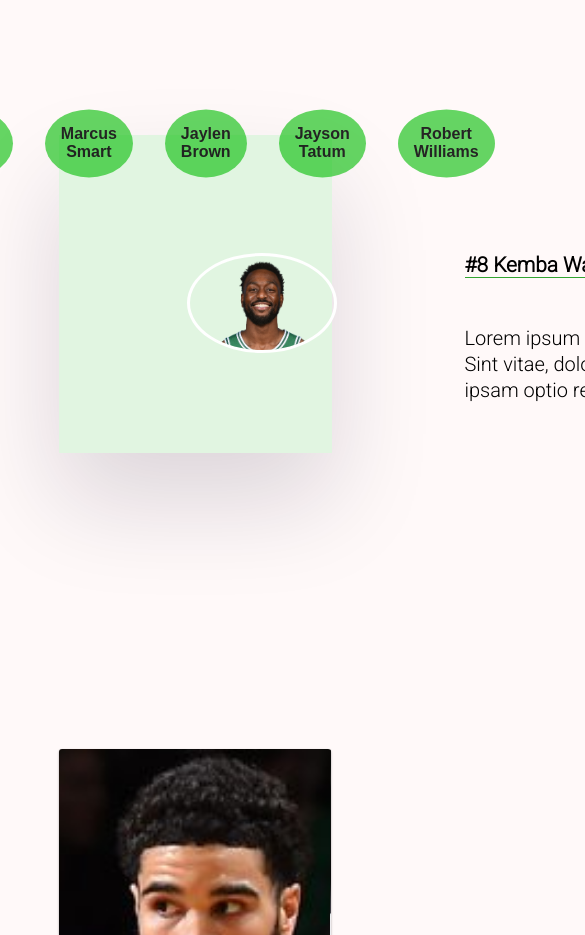
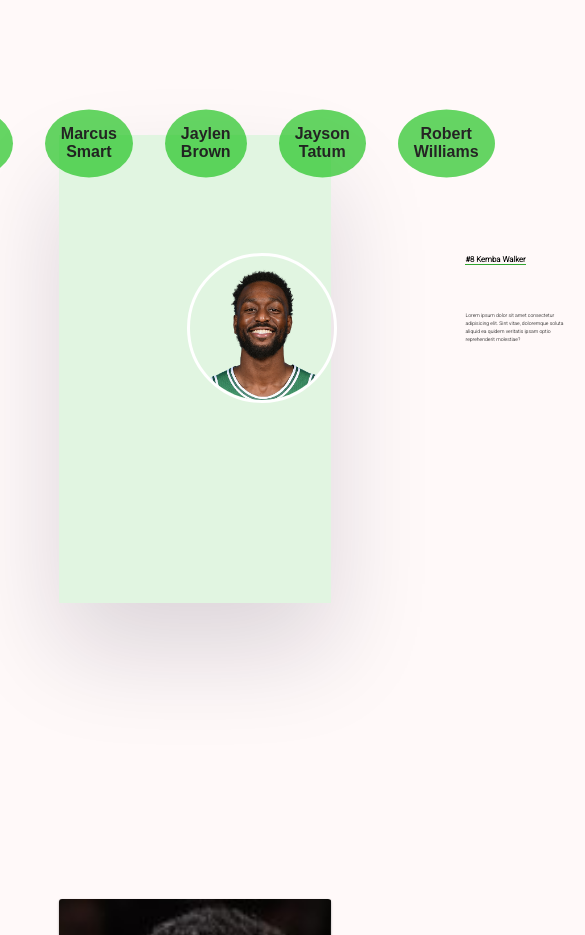
Before and after one commit to hristoMarinov98/BostonCeltics, a plain HTML site: page index.html in a window 390 px wide. Shown: the part 900-1835 px from the top of the page, 585 px wide, since content can reach past the window. Drawn offline with Linux system fonts and the light colour scheme; a web font is replaced by a local one.

Commit message:
Updated tablet responsiveness

```diff
--- a/style.css
+++ b/style.css
@@ -185,7 +185,7 @@ nav {
   background-color: var(--clr-primary-200);
   box-shadow: rgba(17, 12, 46, 0.15) 0px 48px 100px 0px;
   margin: 20vh auto;
-  width: 70%;
+  width: 69.5vw;
   margin-bottom: 2rem;
 }
 
@@ -211,8 +211,8 @@ nav {
 .player-info-container {
   margin-top: 8rem;
   display: grid;
-  grid-template-rows: 10em 10em;
-  grid-template-columns: auto 15em 50em 10em;
+  grid-template-rows: minmax(10em, 15em) minmax(10em, 20em);
+  grid-template-columns: auto 15em minmax(10em, 50em) 10em;
   column-gap: 8rem;
   grid-template-areas:
     ". pic name ."
@@ -239,14 +239,14 @@ nav {
 }
 
 .player-info span {
-  font-size: 1.3rem;
+  font-size: 2vw;
   font-weight: bold;
   border-bottom: 1px solid var(--clr-primary-500);
 }
 
 .player-info p {
-  font-size: 2em;
-  line-height: 1.3em;
+  font-size: 1.3vw;
+  line-height: 2vw;
   margin-top: 3rem;
   text-align: left;
   overflow-wrap: break-word;
```
